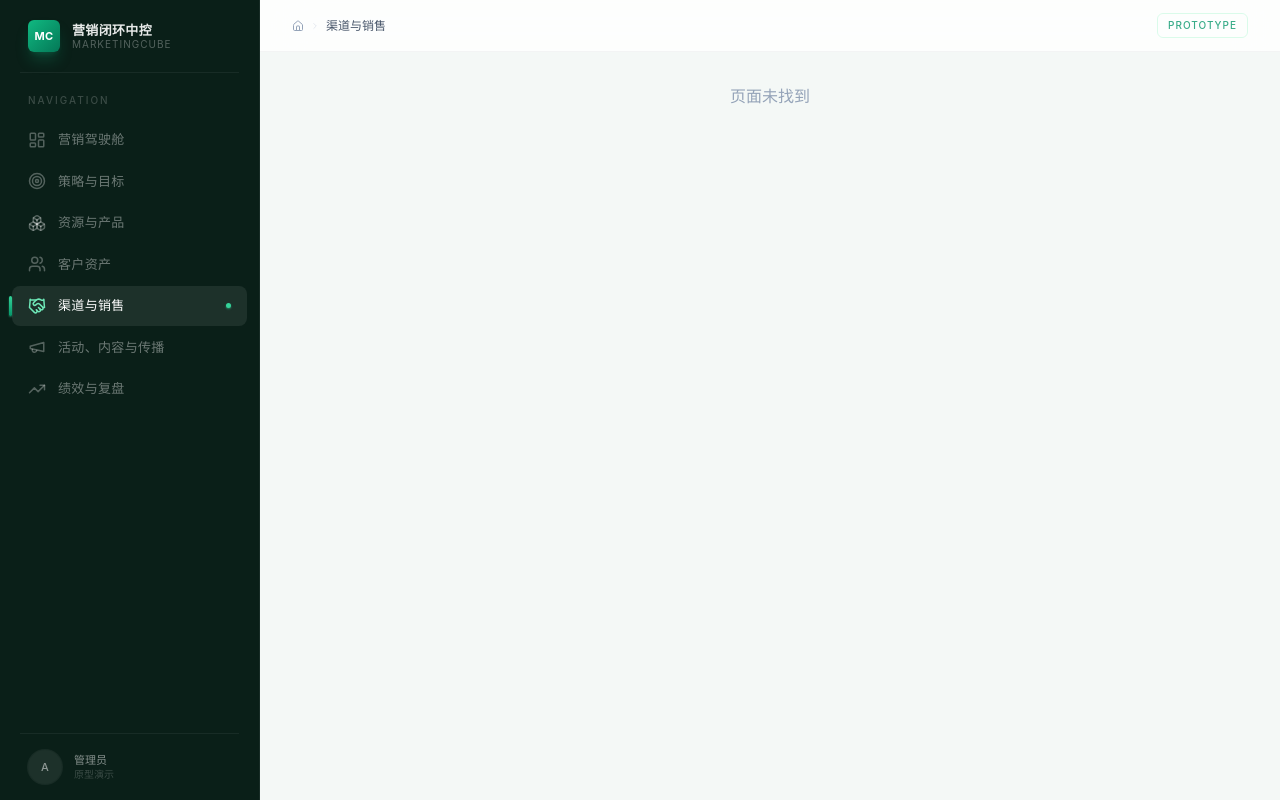
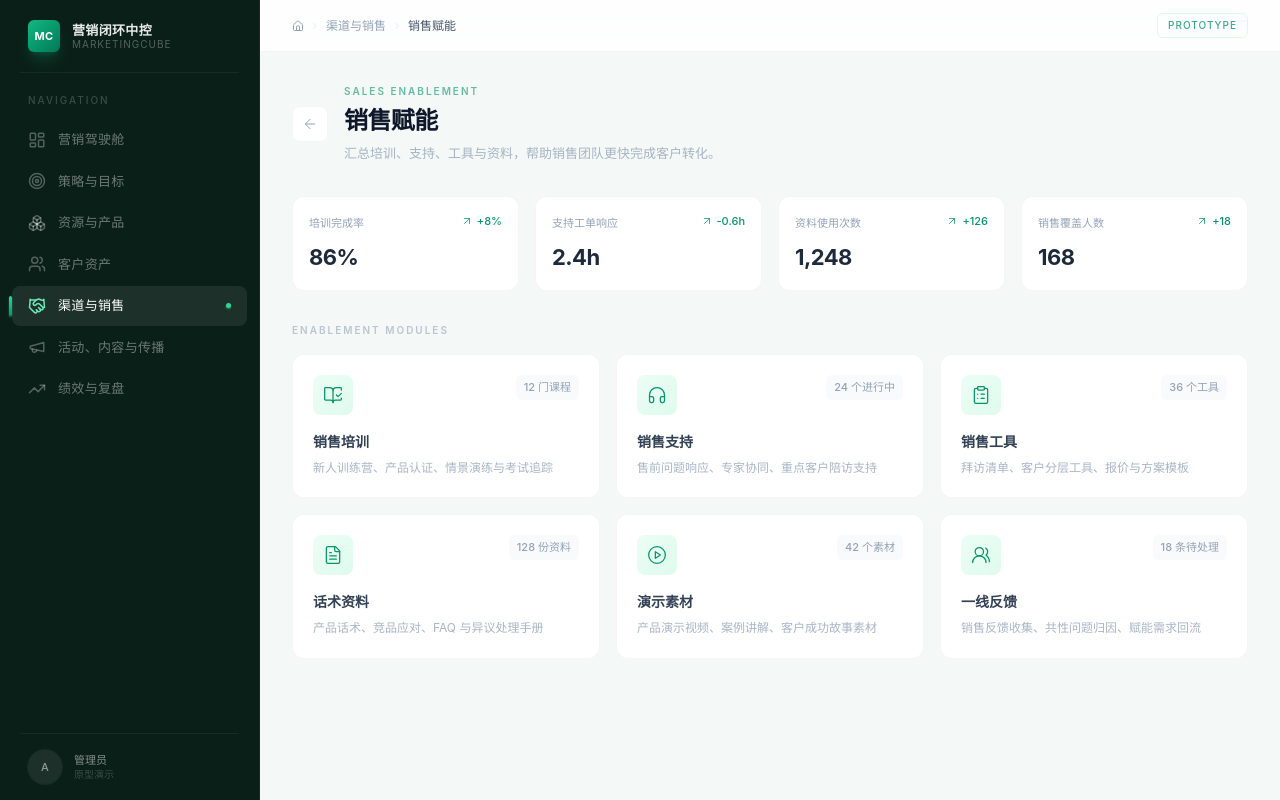
Before and after one commit to MarketCube2026/M0-MarketingCloud, a React (Vite) app: page /channels/enablement in a window 1280 px wide. Built offline with nearby package versions, Linux system fonts and the light colour scheme.

Commit message:
Add sales enablement channel module

```diff
--- a/src/App.tsx
+++ b/src/App.tsx
@@ -4,6 +4,7 @@ import DashboardPage from "./pages/DashboardPage";
 import ModuleOverviewPage from "./pages/ModuleOverviewPage";
 import SubPagePlaceholder from "./pages/SubPagePlaceholder";
 import CampaignManagementPage from "./pages/CampaignManagementPage";
+import SalesEnablementPage from "./pages/SalesEnablementPage";
 
 export default function App() {
   return (
@@ -54,6 +55,7 @@ export default function App() {
           path="channels"
           element={<ModuleOverviewPage moduleId="channels" />}
         />
+        <Route path="channels/enablement" element={<SalesEnablementPage />} />
         <Route
           path="channels/:subId"
           element={<SubPagePlaceholder moduleId="channels" />}
--- a/src/data/modules.ts
+++ b/src/data/modules.ts
@@ -307,6 +307,13 @@ export const modules: ModuleConfig[] = [
         icon: Share2,
         path: "/channels/leads",
       },
+      {
+        id: "enablement",
+        title: "销售赋能",
+        description: "销售培训、销售支持、工具资料与一线赋能",
+        icon: Lightbulb,
+        path: "/channels/enablement",
+      },
     ],
   },
   {
--- /dev/null
+++ b/src/pages/SalesEnablementPage.tsx
@@ -0,0 +1,126 @@
+import { useNavigate } from "react-router-dom";
+import {
+  ArrowLeft,
+  BookOpenCheck,
+  Headphones,
+  ClipboardList,
+  FileText,
+  PlayCircle,
+  UsersRound,
+} from "lucide-react";
+import StatCard from "../components/StatCard";
+import type { MockStat } from "../data/modules";
+
+const enablementStats: MockStat[] = [
+  { label: "培训完成率", value: "86%", change: "+8%", trend: "up" },
+  { label: "支持工单响应", value: "2.4h", change: "-0.6h", trend: "up" },
+  { label: "资料使用次数", value: "1,248", change: "+126", trend: "up" },
+  { label: "销售覆盖人数", value: "168", change: "+18", trend: "up" },
+];
+
+const enablementSections = [
+  {
+    title: "销售培训",
+    description: "新人训练营、产品认证、情景演练与考试追踪",
+    icon: BookOpenCheck,
+    metric: "12 门课程",
+  },
+  {
+    title: "销售支持",
+    description: "售前问题响应、专家协同、重点客户陪访支持",
+    icon: Headphones,
+    metric: "24 个进行中",
+  },
+  {
+    title: "销售工具",
+    description: "拜访清单、客户分层工具、报价与方案模板",
+    icon: ClipboardList,
+    metric: "36 个工具",
+  },
+  {
+    title: "话术资料",
+    description: "产品话术、竞品应对、FAQ 与异议处理手册",
+    icon: FileText,
+    metric: "128 份资料",
+  },
+  {
+    title: "演示素材",
+    description: "产品演示视频、案例讲解、客户成功故事素材",
+    icon: PlayCircle,
+    metric: "42 个素材",
+  },
+  {
+    title: "一线反馈",
+    description: "销售反馈收集、共性问题归因、赋能需求回流",
+    icon: UsersRound,
+    metric: "18 条待处理",
+  },
+];
+
+export default function SalesEnablementPage() {
+  const navigate = useNavigate();
+
+  return (
+    <div className="space-y-8">
+      <div className="flex items-center gap-4 animate-fade-up">
+        <button
+          onClick={() => navigate("/channels")}
+          className="flex h-9 w-9 items-center justify-center rounded-lg border border-black/[0.04] bg-white text-slate-400 transition-all duration-200 hover:border-emerald-200/80 hover:text-emerald-600 hover:shadow-md hover:shadow-emerald-50/50"
+          aria-label="返回渠道与销售"
+        >
+          <ArrowLeft size={16} strokeWidth={1.5} />
+        </button>
+        <div>
+          <div className="mb-1 text-[10px] font-semibold uppercase tracking-[0.2em] text-emerald-600/60">
+            Sales Enablement
+          </div>
+          <h1 className="text-[24px] font-bold tracking-tight text-slate-900">
+            销售赋能
+          </h1>
+          <p className="mt-1 text-[13px] leading-relaxed text-slate-400/80">
+            汇总培训、支持、工具与资料，帮助销售团队更快完成客户转化。
+          </p>
+        </div>
+      </div>
+
+      <div className="grid grid-cols-1 gap-3 sm:grid-cols-2 lg:grid-cols-4 lg:gap-4">
+        {enablementStats.map((stat, index) => (
+          <StatCard key={stat.label} stat={stat} index={index} />
+        ))}
+      </div>
+
+      <div>
+        <div className="mb-4 text-[10px] font-semibold uppercase tracking-[0.2em] text-slate-400/60">
+          Enablement Modules
+        </div>
+        <div className="grid grid-cols-1 gap-4 sm:grid-cols-2 xl:grid-cols-3">
+          {enablementSections.map((section, index) => {
+            const Icon = section.icon;
+            return (
+              <button
+                key={section.title}
+                className="group rounded-xl border border-black/[0.04] bg-white p-5 text-left transition-all duration-300 hover:-translate-y-0.5 hover:border-emerald-200/80 hover:bg-emerald-50/30 hover:shadow-lg hover:shadow-emerald-100/30 animate-fade-up"
+                style={{ animationDelay: `${index * 40}ms` }}
+              >
+                <div className="mb-4 flex items-start justify-between gap-3">
+                  <div className="flex h-10 w-10 items-center justify-center rounded-lg bg-gradient-to-br from-emerald-50 to-emerald-100/70 text-emerald-600 transition-all duration-300 group-hover:from-emerald-500 group-hover:to-emerald-700 group-hover:text-white group-hover:shadow-md group-hover:shadow-emerald-500/25">
+                    <Icon size={20} strokeWidth={1.5} />
+                  </div>
+                  <span className="rounded-md bg-slate-50 px-2 py-1 text-[11px] font-medium text-slate-400">
+                    {section.metric}
+                  </span>
+                </div>
+                <h2 className="text-[14px] font-semibold text-slate-700 transition-colors group-hover:text-slate-900">
+                  {section.title}
+                </h2>
+                <p className="mt-1.5 text-[12px] leading-[1.6] text-slate-400/80">
+                  {section.description}
+                </p>
+              </button>
+            );
+          })}
+        </div>
+      </div>
+    </div>
+  );
+}
```
